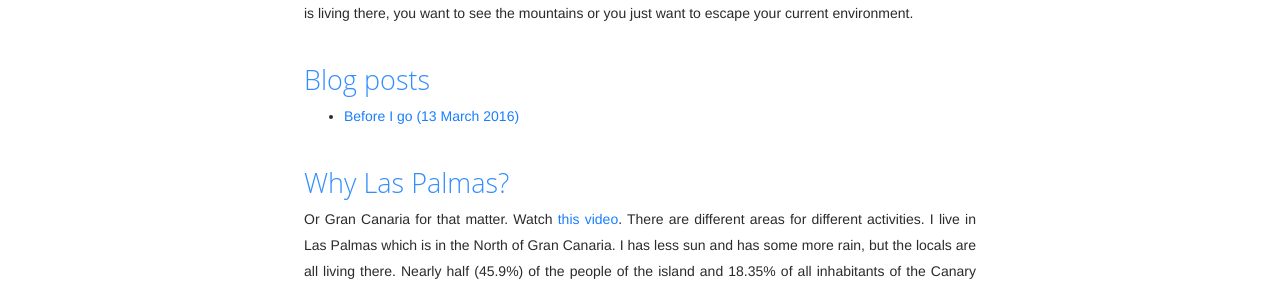
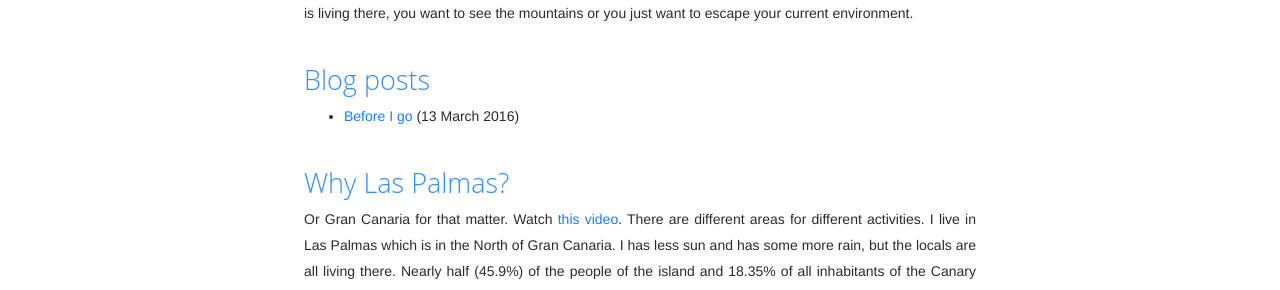
Before and after one commit to adriaandotcom/laspalmas.adriaan.io, a Jekyll site: the page built from index.md, in a window 1280 px wide. Shown: the part 399-689 px from the top of the page. Built offline with Jekyll 4.4.1, drawn with Linux system fonts in a browser that asks for light colours.

```diff
--- a/index.md
+++ b/index.md
@@ -10,7 +10,7 @@ There are a lot reasons to go to this nice Island, like the temperature, distanc
 <ul>
   {% for post in site.posts %}
     <li>
-      <a href="{{ post.url }}">{{ post.title }} ({{ post.date | date_to_long_string }})</a>
+      <a href="{{ post.url }}">{{ post.title }}</a> ({{ post.date | date_to_long_string }})
     </li>
   {% endfor %}
 </ul>
```
